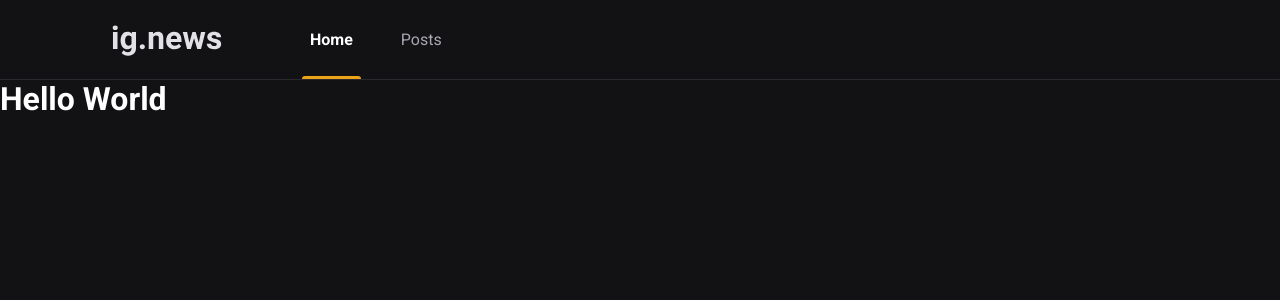
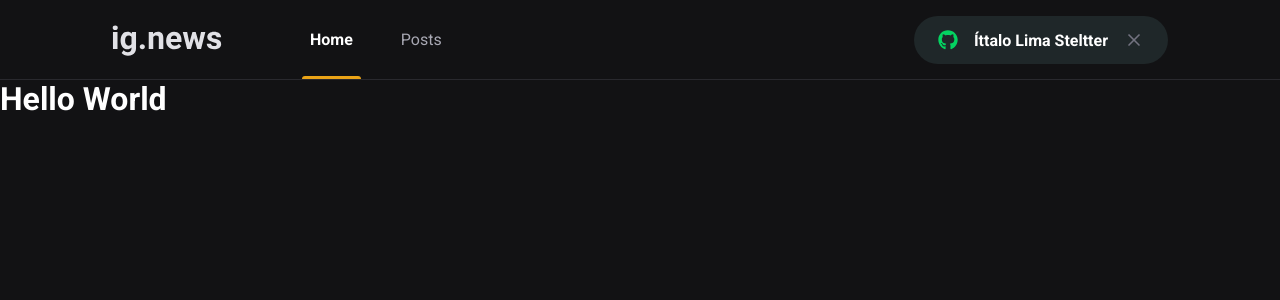
Before and after one commit to ittalolz/03-ignite-next-ig-news, a Next.js app: page / in a window 1280 px wide. Shown: the top 300 px of the page. Built offline with nearby package versions, Linux system fonts and the light colour scheme.

Commit message:
feat: button SignIn

```diff
--- a/package.json
+++ b/package.json
@@ -12,6 +12,7 @@
     "next": "12.1.4",
     "react": "18.0.0",
     "react-dom": "18.0.0",
+    "react-icons": "^4.3.1",
     "sass": "^1.50.0"
   },
   "devDependencies": {
--- a/src/components/Header/index.tsx
+++ b/src/components/Header/index.tsx
@@ -1,3 +1,4 @@
+import { SignInButton } from "../SignInButton";
 import styles from './styles.module.scss'
 
 export function Header() {
@@ -9,6 +10,8 @@
           <a className={styles.active}>Home</a>
           <a>Posts</a>
         </nav>
+
+        <SignInButton />
       </div>
     </header>
   );
--- a/src/components/Header/styles.module.scss
+++ b/src/components/Header/styles.module.scss
@@ -51,4 +51,8 @@
       }
     }
   }
+
+  button {
+    margin-left: auto;
+  }
 }
--- /dev/null
+++ b/src/components/SignInButton/index.tsx
@@ -0,0 +1,26 @@
+import styles from './styles.module.scss'
+import { FaGithub } from 'react-icons/fa'
+import { FiX } from 'react-icons/fi'
+
+export function SignInButton(){
+  const isUserLoggedIn = true;
+
+  return isUserLoggedIn ? (
+    <button
+      type="button"
+      className={styles.signInButton}
+    >
+      <FaGithub color="#04d361"/>
+      Íttalo Lima Steltter
+      <FiX color="#737380" className={styles.closeIcon}/>
+    </button>
+  ) : (
+    <button
+      type="button"
+      className={styles.signInButton}
+    >
+      <FaGithub color="#eba417"/>
+      Sign in with Github
+    </button>
+  );
+}
--- /dev/null
+++ b/src/components/SignInButton/styles.module.scss
@@ -0,0 +1,33 @@
+.signInButton {
+  height: 3rem;
+  border-radius: 3rem;
+  background: var(--gray-850);
+  border: 0;
+  padding: 0 1.5rem;
+
+  display: flex;
+  align-items: center;
+  justify-content: center;
+
+  color: var(--white);
+  font-weight: bold;
+
+  svg {
+    width: 20px;
+    height: 20px;
+  }
+
+  svg:first-child {
+    margin-right: 1rem;
+  }
+
+  svg.closeIcon {
+    margin-left: 1rem;
+  }
+
+  transition: filter 0.2s;
+
+  &:hover{
+    filter: brightness(0.8);
+  }
+}
--- a/src/styles/global.scss
+++ b/src/styles/global.scss
@@ -10,6 +10,7 @@
   --gray-100: #e1e1e6;
   --gray-300: #a8a8b3;
   --gray-800: #29292e;
+  --gray-850: #1f2729;
   --gray-900: #121214;
 
   --cyan-500: #61dafb;
```
Also changed, not shown: 1 other file (tests, documents, lock files or other folders).
